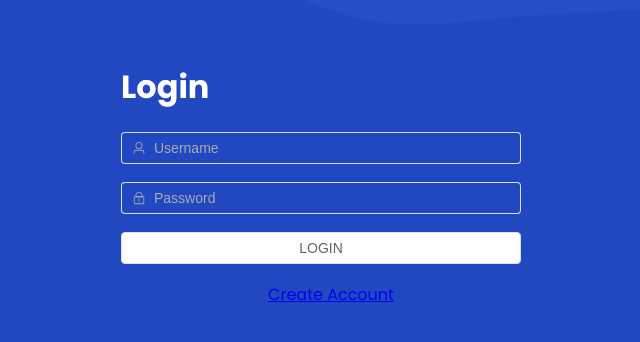
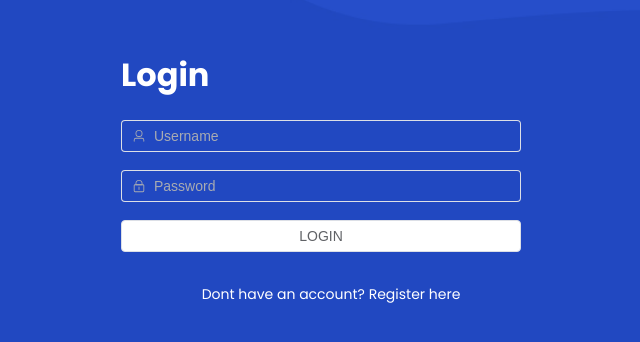
Before and after one commit to Lopez-JhonLay/vue-activity-1, a Vue app: page /login in a window 1280 px wide. Shown: the part 134-476 px from the top of the page, without its empty margins (317-957 px from the left). Built offline with nearby package versions, Linux system fonts and the light colour scheme.

Commit message:
fix register router link

```diff
--- a/src/views/Login.vue
+++ b/src/views/Login.vue
@@ -5,9 +5,10 @@ import LoginForm from "@/components/LoginForm.vue";
 <template>
   <div class="form-container">
     <LoginForm />
-    <div>
-      <router-link to="/register">Create Account</router-link>
-    </div>
+    <p>
+      Dont have an account?
+      <router-link to="/register">Register here</router-link>
+    </p>
   </div>
 </template>
 
@@ -20,4 +21,18 @@ import LoginForm from "@/components/LoginForm.vue";
   align-items: center;
   justify-content: center;
 }
+
+p {
+  color: white;
+  font-size: 14px;
+}
+
+a {
+  color: white;
+  text-decoration: none;
+}
+
+a:hover {
+  color: rgb(167, 187, 80);
+}
 </style>
```
